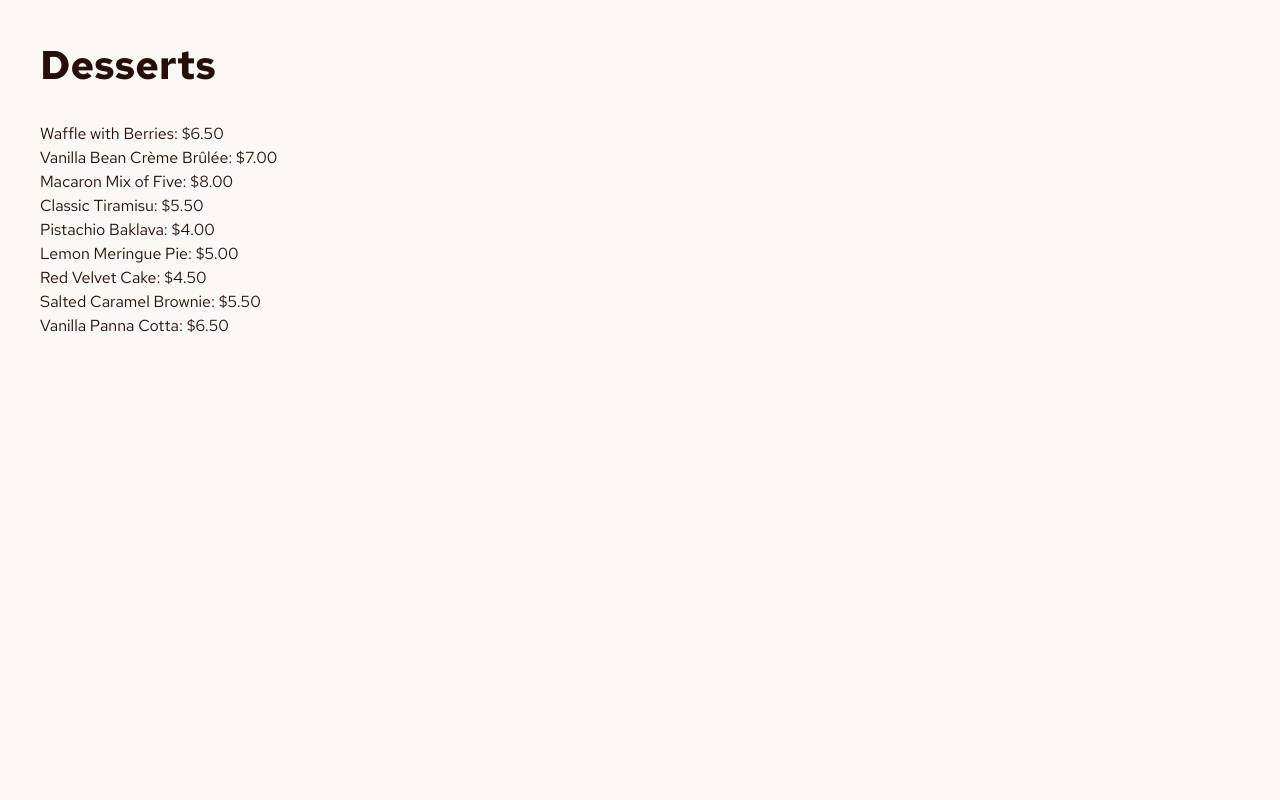
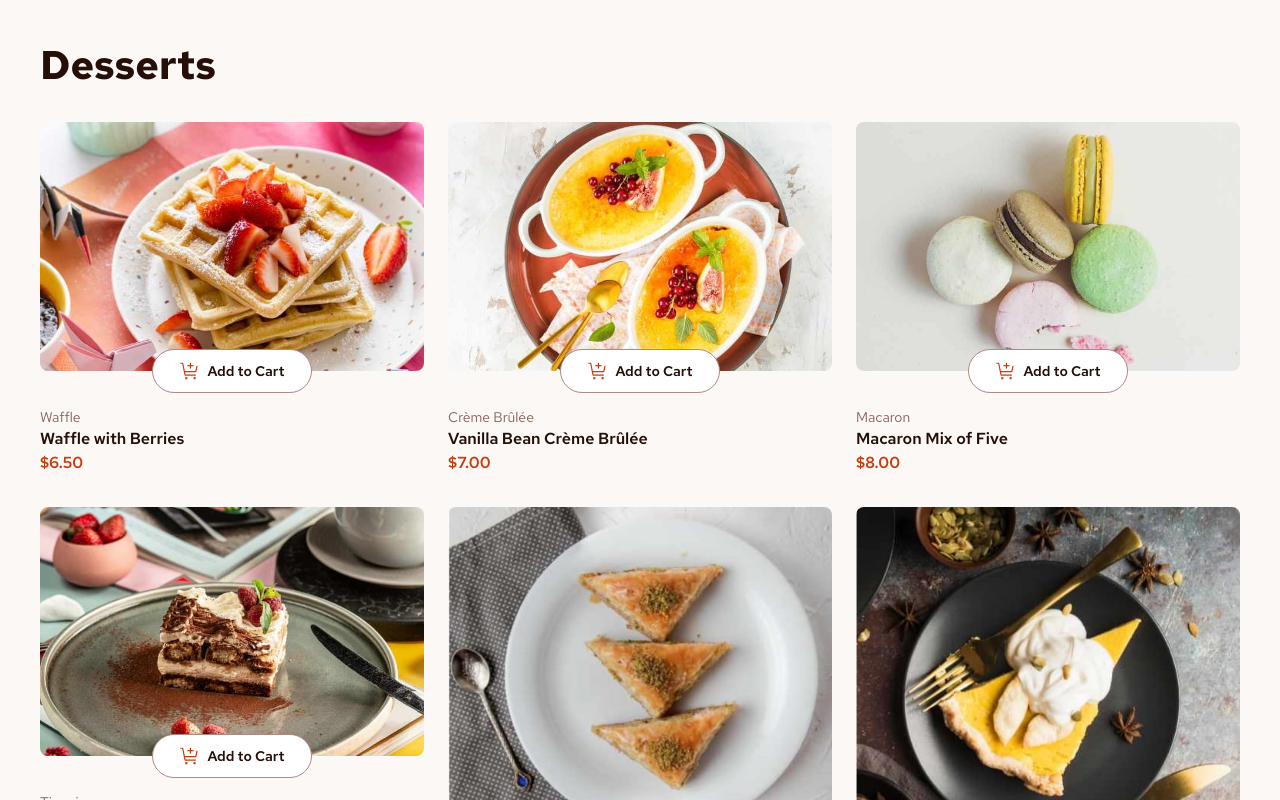
Before and after one commit to rtantahuatay/desserts, a React (Vite) app: page / in a window 1280 px wide. Shown: the top 800 px of the page. Built offline with nearby package versions, Linux system fonts and the light colour scheme.

Commit message:
:sparkles: Add ProductCard and product grid

```diff
--- a/src/App.tsx
+++ b/src/App.tsx
@@ -1,17 +1,16 @@
 import Header from "./components/Header";
 import { products } from "./data/products";
+import ProductCard from "./components/ProductCard";
 
 export default function App() {
   return (
     <main className="mx-auto max-w-7xl p-6 lg:p-10">
       <Header />
-      <ul className="mt-8">
+      <section aria-label="Products" className="mt-8 grid grid-cols-1 gap-x-6 gap-y-8 md:grid-cols-3" >
         {products.map((product) => (
-          <li key={product.id}>
-            {product.name}: ${product.price.toFixed(2)}
-          </li>
+          <ProductCard key={product.id} product={product} />
         ))}
-      </ul>
+      </section>
     </main>
   );
 }
--- /dev/null
+++ b/src/components/ProductCard.tsx
@@ -0,0 +1,37 @@
+import type { Product } from "../data/products";
+import { CartIcon } from "./icons";
+
+type ProductCardProps = {
+    product: Product;
+
+};
+
+export default function ProductCard({ product }: ProductCardProps) {
+    return (
+        <article>
+            <div className="relative mb-9">
+                <picture>
+                    <source media="(min-width: 1024px)" srcSet={product.image.desktop} />
+                    <source media="(min-width: 768px)" srcSet={product.image.tablet} />
+                    <img
+                        src={product.image.mobile}
+                        alt={product.name}
+                        className="rounded-lg w-full"
+                    />
+                </picture>
+
+                <button type="button" className="absolute bottom-0 left-1/2 flex h-11 w-40 -translate-x-1/2
+                translate-y-1/2 items-center justify-center gap-2 rounded-full border border-rose-400 bg-white
+                text-sm font-semibold transition-colors hover:border-brand hover:text-brand">
+                    <CartIcon className="size-5 text-brand" />
+                    Add to Cart
+                </button>
+            </div>
+
+            <p className="text-sm text-rose-500">{product.category}</p>
+            <h3 className="font-semibold">{product.name}</h3>
+            <p className="font-semibold text-brand">${product.price.toFixed(2)}</p>
+        </article>
+
+    )
+}
```
